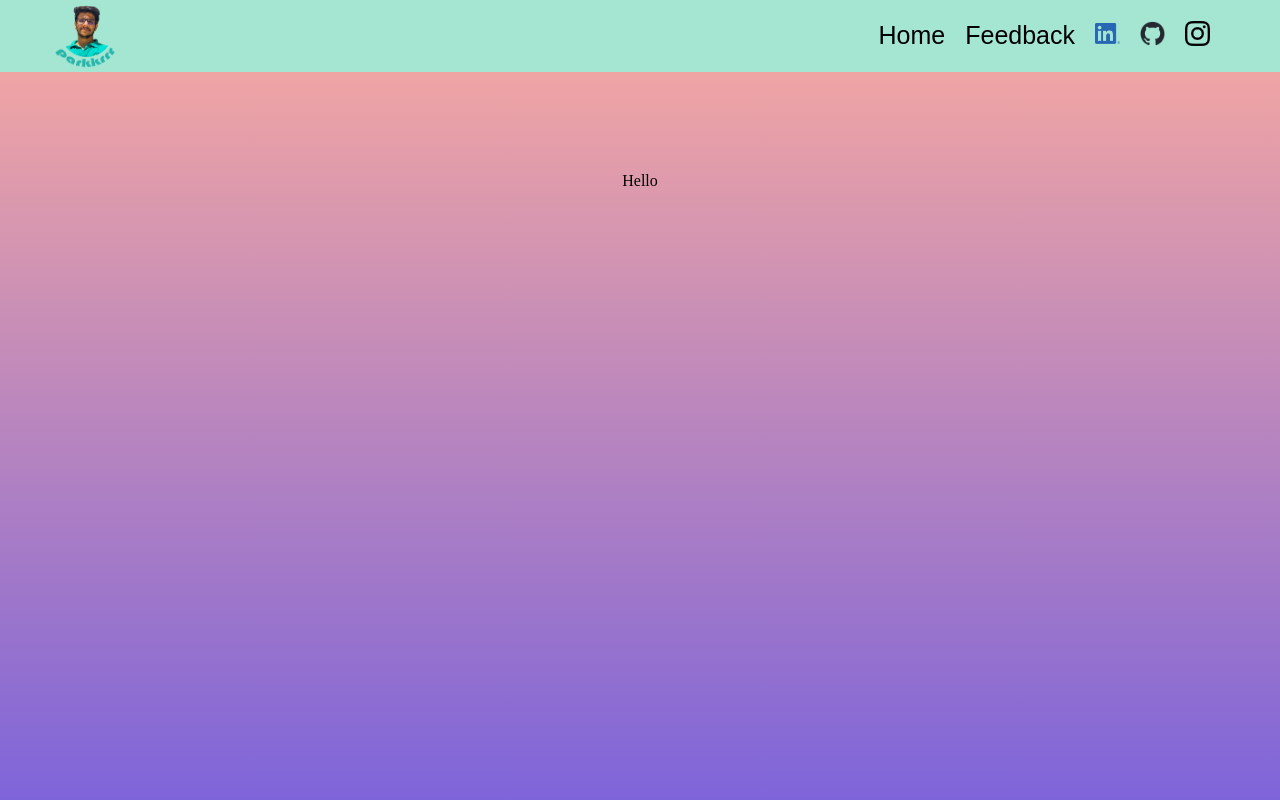
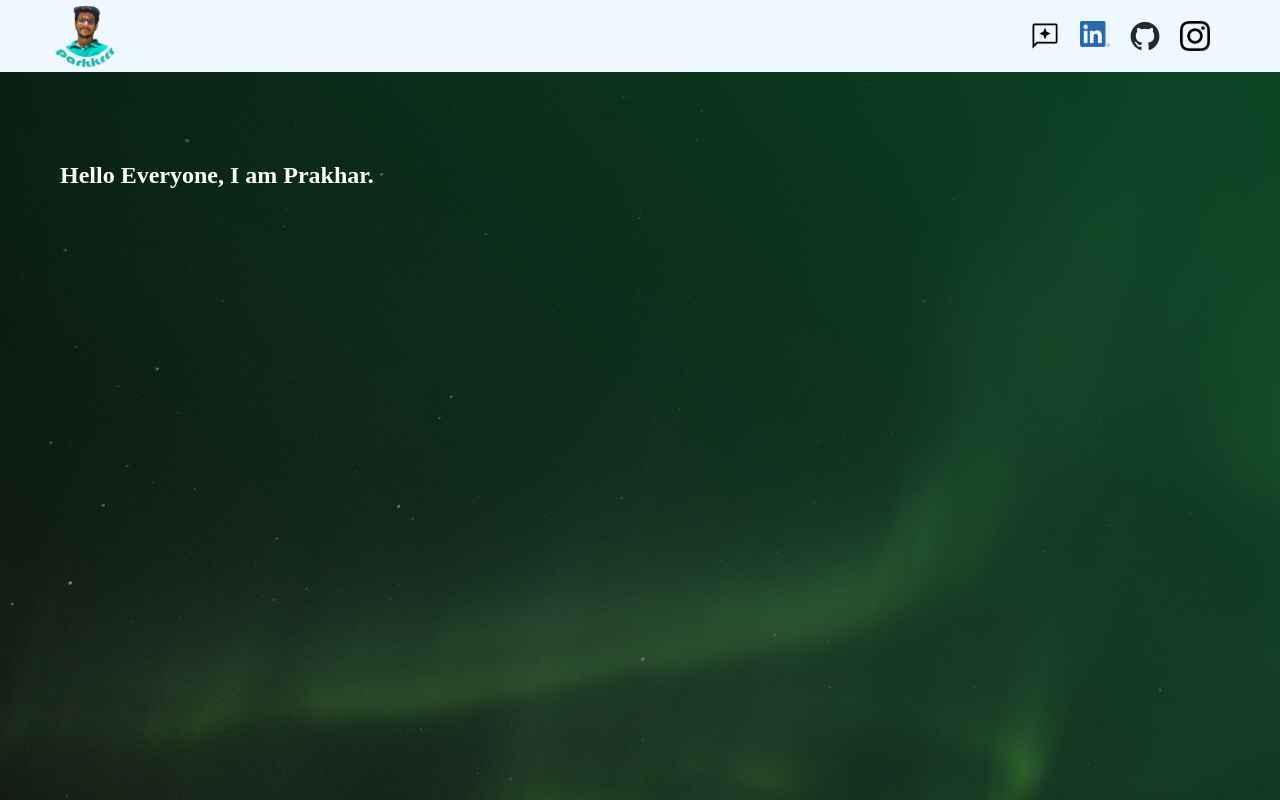
Before and after one commit to parkkrrr/parkkrrr.github.io, a plain HTML site: page index.html in a window 1280 px wide. Shown: the top 800 px of the page. Drawn offline with Linux system fonts and the light colour scheme.

Commit message:
new file:   images/borealis.jpg 	new file:   images/feedback.png 	new file:   images/home.png 	modified:   index.html 	modified:   style.css

```diff
--- a/index.html
+++ b/index.html
@@ -5,33 +5,41 @@
     <meta charset="UTF-8">
     <meta name="viewport" content="width=device-width, initial-scale=1.0">
     <title>Portfolio Website</title>
-    <link rel="stylesheet" href="/style.css">
+    <link rel="stylesheet" href="style.css">
     <link rel="shortcut icon" href="./images/logo.png" type="image/x-icon">
 </head>
 
 <body>
-    <header id="header">
+    <div class="container">
         <div class="nav">
             <ul>
                 <a href="#" id="logo"><img src="./images/logo.png" alt="logo" style="width: 60px;
             height: auto;"></a>
-                <li><a href="https://www.instagram.com/parkkrrr"><img src="./images/insta.png" alt="insta"
-                            style="width: 25px; height: auto;"></a></li>
-                <li><a href="https://www.github.com/parkkrrr"><img src="./images/github-dark.png" alt="github"
-                            style="height:auto;width:25px;"></a></li>
-                <li><a href="https://www.linkedin.com/in/prakharverma2019/"><img src="./images/linkedin.png" alt="linkedin"
-                            style="height:auto;width:25px;"></a></li>
-
-                <li><a href="feedback.html">Feedback</a></li>
-                <li><a href="#home">Home</a></li>
+                <li><a href="https://www.instagram.com/parkkrrr"><img class="icons" src="./images/insta.png"
+                            title="Instagram"></a></li>
+                <li><a href="https://www.github.com/parkkrrr"><img class="icons" src="./images/github-dark.png"
+                            title="Github"></a></li>
+                <li><a href="https://www.linkedin.com/in/prakharverma2019/"><img class="icons"
+                            src="./images/linkedin.png" title="Linkedin"></a></li>
+                <li><a href="feedback.html"><img class="icons" src="./images/feedback.png" title="Feedback"></a></li>
             </ul>
         </div>
-    </header>
+    </div>
 
-    <section>
-        <div id="section1">Hello</div>
+    <section id="sec1">
+        <div id="intro">
+            <h1>Hello Everyone, I am Prakhar.</h1>
+        </div>
+        <div id="poster"><img src="./images/prakhar.png" alt=""></div>
+    </section>
 
-    </section>
+    <footer>
+        <div class="footer">
+            <a href="#logo"><img class="icon" src="./images/home.png" alt=""></a>
+            <br>
+            <h6>&copy; Prakhar</h6>
+        </div>
+    </footer>
 
 
 
--- a/style.css
+++ b/style.css
@@ -3,9 +3,15 @@
     padding: 0px;
 }
 
-.nav {
-    width: 100%;
-    margin: auto;
+#sec1 {
+    background-image:
+        linear-gradient(45deg,
+            rgba(0, 0, 0, 0.363),
+            rgba(10, 67, 35, 0.97)), url('./images/borealis.jpg');
+    width: auto;
+    color: white;
+    height: 1000px;
+    background-repeat: no-repeat;
 }
 
 .nav ul {
@@ -17,41 +23,61 @@
     float: right;
     padding: 10px;
     list-style-type: none;
-    font-size: 25px;
-    font-family: Arial, Helvetica, sans-serif;
     margin-top: 6px;
+}
+
+
+.nav ul li a {
+    text-decoration: none;
+    color: black;
+    transition: 0.4s;
 }
 
 .nav ul li a:hover {
     color: rgb(20, 116, 148);
-    text-decoration-line: underline;
-    font-size: larger;
+    font-size: 25px;
 }
 
-.nav ul li a {
-    text-decoration: none;
-    color: black;
-    transition:0.8s;
+
+.nav ul li a img:hover {
+    transform: scale(1.5);
 }
 
-header {
-    background-color: rgba(107, 215, 183, 0.615);
+.icons {
+    width: 30px;
+    height: auto;
+}
+
+.container {
+    position: relative;
+    width: 100%;
+    height: auto;
+    overflow: hidden;
+    background-color: aliceblue;
+
 }
 
 #logo img {
     padding: 0px 0px 0px 55px;
-    transition: 0.6s;
-}
-#logo img:hover{
-transform: scale(1.3);
-}
-#section1 {
-    background-image: linear-gradient(rgba(223, 71, 71, 0.495), rgb(68, 68, 245));
-    height: 1000px;
-    text-align: center;
-    padding-top: 100px;
+    transition: 0.5s;
+    position: relative;
 }
 
-.nav ul li a img:hover {
-    transform: scale(1.5);
+#logo img:hover {
+    transform: scale(1.1);
 }
+
+#intro {
+    max-height: 400px;
+    max-width: 500px;
+    position: absolute;
+    margin: 80px 100px 0px 60px;
+    padding-top: 10px;
+}
+
+.footer{
+    max-width: fit-content;
+    max-height: fit-content;
+    margin: auto;
+    padding: 10px;
+}
```
Also changed, not shown: images/borealis.jpg (added), images/feedback.png (added), images/home.png (added).
